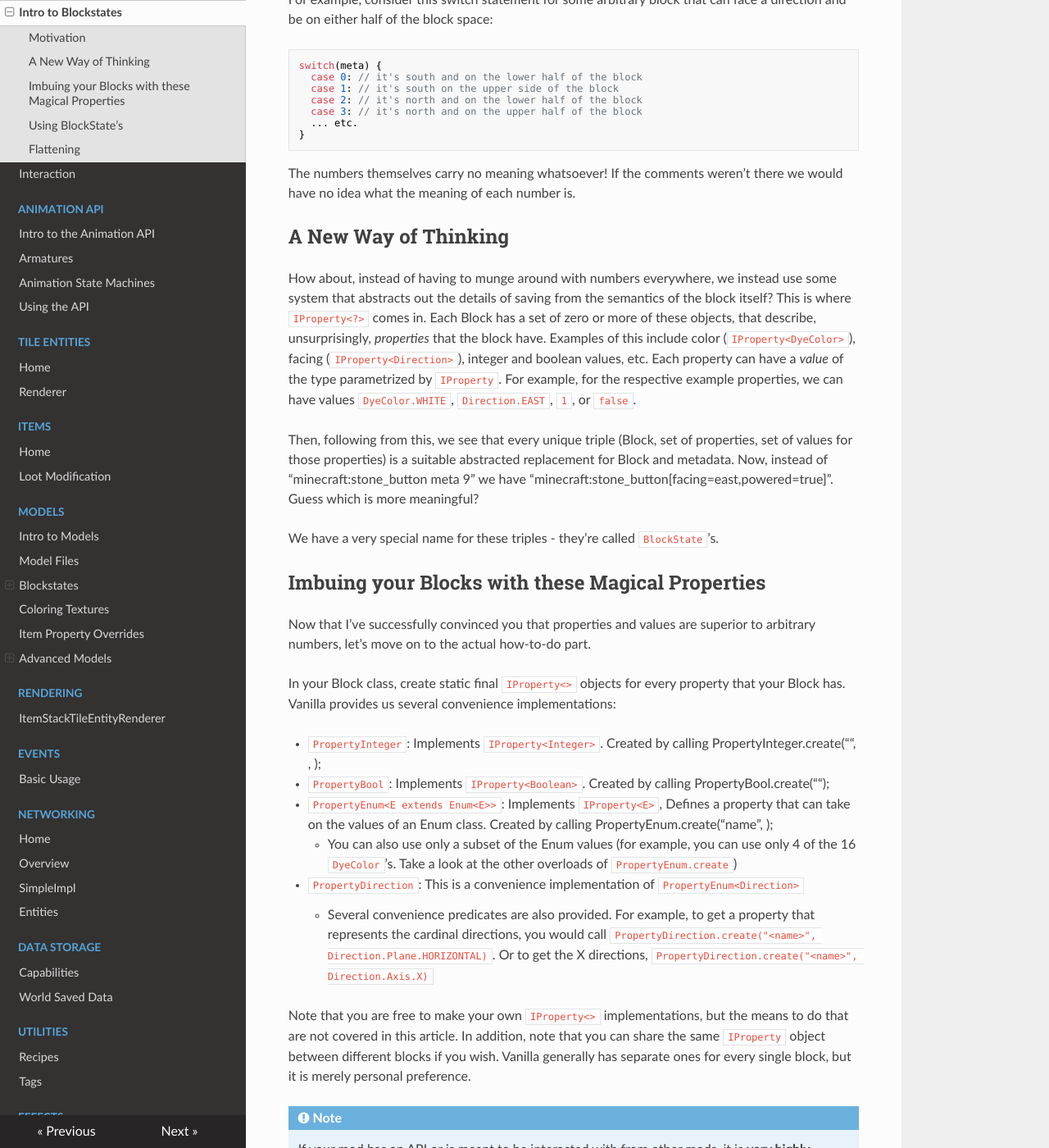
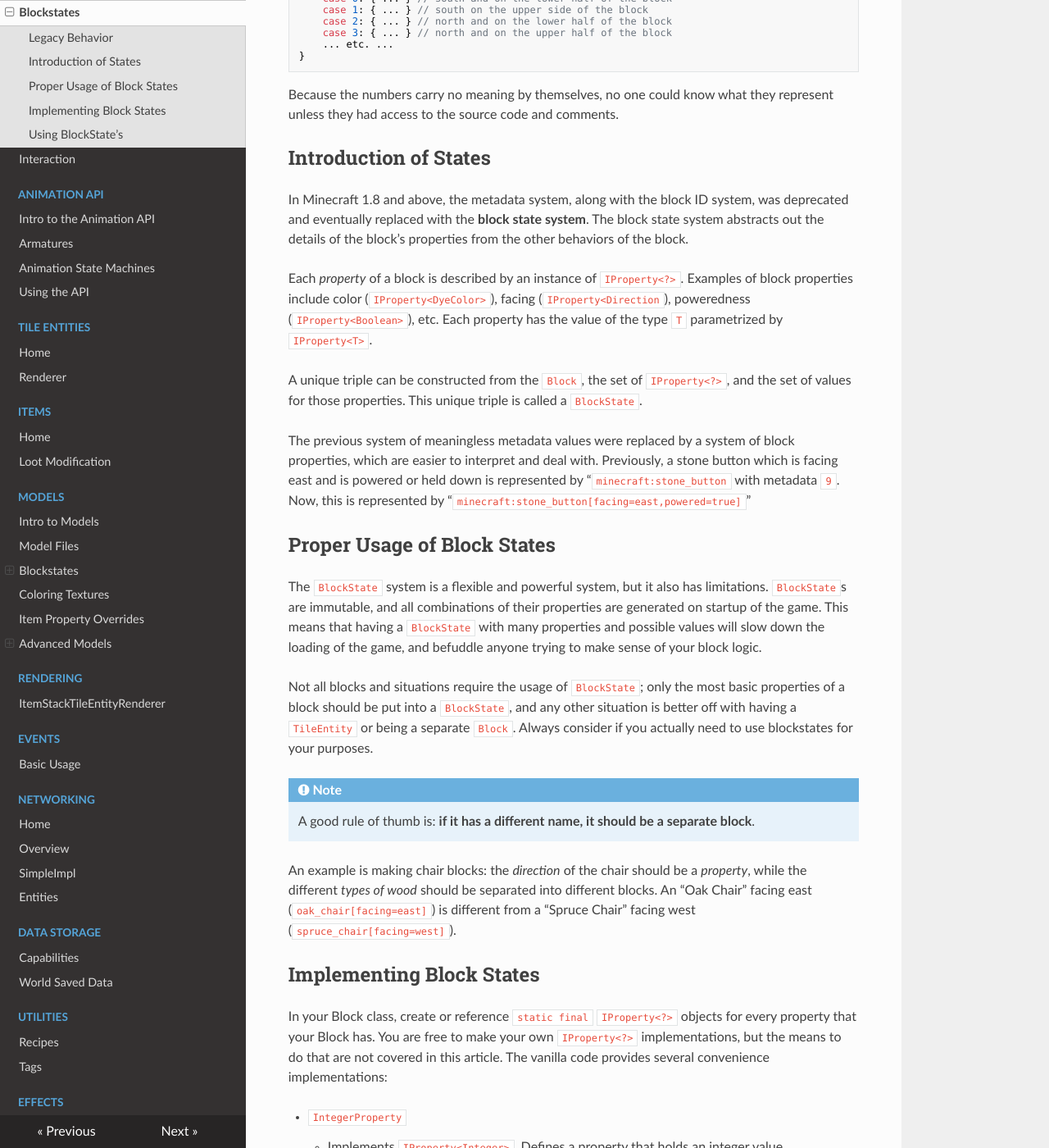
Before and after one commit to MinecraftForge/Documentation, an MkDocs documentation site: the page built from docs/blocks/states.md, in a window 1280 px wide and 1400 px high, scrolled down 468 px. Shown: the whole window at 82% size. Built offline with MkDocs 1.6.1, drawn with Linux system fonts in a browser that asks for light colours; nearby versions of some CDN libraries; some of the changed text lies outside the part shown.

Commit message:
Rewrite the docs for Block States (#288)
* Rewrite the docs for Block States

* Remove unneeded word

* Change to javadoc convention

* Integrate suggestions from review

````diff
--- a/docs/blocks/states.md
+++ b/docs/blocks/states.md
@@ -1,82 +1,95 @@
 Block States
 ============
 
-Please read **all** of this guide before starting to code. Your understanding will be more comprehensive and correct than if you just picked parts out.
-This guide is designed for an entry level introduction to Block States. You might notice some simplifying assumptions I've made below. They are intentional and are meant to avoid overloading beginners with information they may not immediately need.
+Legacy Behavior
+---------------------------------------
 
-Motivation
-----------
+In Minecraft 1.7 and previous versions, blocks which need to store placement or state data that did not have TileEntities used **metadata**. Metadata was an extra number stored with the block, allowing different rotations, facings, or even completely separate behaviors within a block.
 
-In Minecraft 1.8 and above, direct manipulation of blocks and metadata values have been abstracted away into what is known as blockstates.
-The premise of the system is to remove the usage and manipulation of raw metadata numbers, which are nondescript and carry no meaning.
-
-For example, consider this switch statement for some arbitrary block that can face a direction and be on either half of the block space:
+However, the metadata system was confusing and limited, since it was stored as only a number alongside the block ID, and had no meaning except what was commented in the code. For example, to implement a block that can face a direction and be on either the upper or lower half of a block space (such as a stair):
 
 ```Java
-switch(meta) {
-  case 0: // it's south and on the lower half of the block
-  case 1: // it's south on the upper side of the block
-  case 2: // it's north and on the lower half of the block
-  case 3: // it's north and on the upper half of the block
-  ... etc.
+switch (meta) {
+    case 0: { ... } // south and on the lower half of the block
+    case 1: { ... } // south on the upper side of the block
+    case 2: { ... } // north and on the lower half of the block
+    case 3: { ... } // north and on the upper half of the block
+    ... etc. ...
 }
 ```
 
-The numbers themselves carry no meaning whatsoever! If the comments weren't there we would have no idea what the meaning of each number is.
+Because the numbers carry no meaning by themselves, no one could know what they represent unless they had access to the source code and comments.
 
-A New Way of Thinking
----------------------
+Introduction of States
+---------------------------------------
 
-How about, instead of having to munge around with numbers everywhere, we instead use some system that abstracts out the details of saving from the semantics of the block itself?
-This is where `IProperty<?>` comes in. Each Block has a set of zero or more of these objects, that describe, unsurprisingly, *properties* that the block have. Examples of this include color (`IProperty<DyeColor>`), facing (`IProperty<Direction>`), integer and boolean values, etc. Each property can have a *value* of the type parametrized by `IProperty`. For example, for the respective example properties, we can have values `DyeColor.WHITE`, `Direction.EAST`, `1`, or `false`.
+In Minecraft 1.8 and above, the metadata system, along with the block ID system, was deprecated and eventually replaced with the **block state system**. The block state system abstracts out the details of the block's properties from the other behaviors of the block.
 
-Then, following from this, we see that every unique triple (Block, set of properties, set of values for those properties) is a suitable abstracted replacement for Block and metadata. Now, instead of "minecraft:stone_button meta 9" we have "minecraft:stone_button[facing=east,powered=true]". Guess which is more meaningful?
+Each *property* of a block is described by an instance of `IProperty<?>`. Examples of block properties include color (`IProperty<DyeColor>`), facing (`IProperty<Direction`), poweredness (`IProperty<Boolean>`), etc. Each property has the value of the type `T` parametrized by `IProperty<T>`.
 
-We have a very special name for these triples - they're called `BlockState`'s.
+A unique triple can be constructed from the `Block`, the set of `IProperty<?>`, and the set of values for those properties. This unique triple is called a `BlockState`.
 
-Imbuing your Blocks with these Magical Properties
--------------------------------------------------
+The previous system of meaningless metadata values were replaced by a system of block properties, which are easier to interpret and deal with. Previously, a stone button which is facing east and is powered or held down is represented by "`minecraft:stone_button` with metadata `9`. Now, this is represented by "`minecraft:stone_button[facing=east,powered=true]`"
 
-Now that I've successfully convinced you that properties and values are superior to arbitrary numbers, let's move on to the actual how-to-do part.
+Proper Usage of Block States
+---------------------------------------
 
-In your Block class, create static final `IProperty<>` objects for every property that your Block has. Vanilla provides us several convenience implementations:
+The `BlockState` system is a flexible and powerful system, but it also has limitations. `BlockState`s are immutable, and all combinations of their properties are generated on startup of the game. This means that having a `BlockState` with many properties and possible values will slow down the loading of the game, and befuddle anyone trying to make sense of your block logic.
 
-  * `PropertyInteger`: Implements `IProperty<Integer>`. Created by calling PropertyInteger.create("<name>", <min>, <max>);
-  * `PropertyBool`: Implements `IProperty<Boolean>`. Created by calling PropertyBool.create("<name>");
-  * `PropertyEnum<E extends Enum<E>>`: Implements `IProperty<E>`, Defines a property that can take on the values of an Enum class. Created by calling PropertyEnum.create("name", <enum_class>);
-    * You can also use only a subset of the Enum values (for example, you can use only 4 of the 16 `DyeColor`'s. Take a look at the other overloads of `PropertyEnum.create`)
-  * `PropertyDirection`: This is a convenience implementation of `PropertyEnum<Direction>`
-    * Several convenience predicates are also provided. For example, to get a property that represents the cardinal directions, you would call `PropertyDirection.create("<name>", Direction.Plane.HORIZONTAL)`. Or to get the X directions, `PropertyDirection.create("<name>", Direction.Axis.X)`
-
-Note that you are free to make your own `IProperty<>` implementations, but the means to do that are not covered in this article.
-In addition, note that you can share the same `IProperty` object between different blocks if you wish. Vanilla generally has separate ones for every single block, but it is merely personal preference.
+Not all blocks and situations require the usage of `BlockState`; only the most basic properties of a block should be put into a `BlockState`, and any other situation is better off with having a `TileEntity` or being a separate `Block`. Always consider if you actually need to use blockstates for your purposes.
 
 !!! Note
-    If your mod has an API or is meant to be interacted with from other mods, it is **very highly** recommended that you instead place your `IProperty`'s (and any classes used as values) in your API. That way, people can use properties and values to set your blocks in the world instead of having to suffer with arbitrary numbers like you used to.
+    A good rule of thumb is: **if it has a different name, it should be a separate block**.
 
-After you've created your `IProperty<>` objects, override `fillStateContainer` in your Block class. In that method, simply write `builder.add(...);`. Pass every `IProperty` you want the block to have.
+An example is making chair blocks: the *direction* of the chair should be a *property*, while the different *types of wood* should be separated into different blocks.
+An "Oak Chair" facing east (`oak_chair[facing=east]`) is different from a "Spruce Chair" facing west (`spruce_chair[facing=west]`).
 
-Every block will also have a "default" state that is automatically chosen for you. You can overwrite this "default" by overwriting the `getDefaultState()` method. More importantly, when your block is placed it will become this "default" state. However if you wish to customise which `BlockState` is placed when you your block is placed you can overwrite `getStateForPlacement()`. This can be used to for example set the direction of your block depending on where the player is standing when they place it.
+Implementing Block States
+---------------------------------------
 
-`BlockState`'s are immutable and pregenerated, this means calling `BlockState.with(<PROPERTY>, <NEW_VALUE>)` will simply go to the `BlockState`/`StateContainer` and request the BlockState with the set of values you want, instead of constructing a new `BlockState`.
+In your Block class, create or reference `static final` `IProperty<?>` objects for every property that your Block has. You are free to make your own `IProperty<?>` implementations, but the means to do that are not covered in this article. The vanilla code provides several convenience implementations:
 
-It follows very easily from this that since basic `BlockState`'s are generated into a fixed set at startup, you are able and encouraged to use reference comparison (==) to check if they are equal!
+  * `IntegerProperty`
+    * Implements `IProperty<Integer>`. Defines a property that holds an integer value.
+    * Created by calling `IntegerProperty.create(String propertyName, int minimum, int maximum)`.
+  * `BooleanProperty`
+    * Implements `IProperty<Boolean>`. Defines a property that holds a `true` or `false` value.
+    * Created by calling `BooleanProperty.create(String propertyName)`.
+  * `EnumProperty<E extends Enum<E>>`
+    * Implements `IProperty<E>`. Defines a property that can take on the values of an Enum class.
+    * Created by calling `EnumProperty.create(String propertyName, Class<E> enumClass)`.
+    * It is also possible to use only a subset of the Enum values (e.g. 4 out of 16 `DyeColor`s). See the overloads of `EnumProperty.create`.
+  * `DirectionProperty`
+    * This is a convenience implementation of `EnumProperty<Direction>`
+    * Several convenience predicates are also provided. For example, to get a property that represents the cardinal directions, call `DirectionProperty.create("<name>", Direction.Plane.HORIZONTAL)`; to get the X directions, `DirectionProperty.create("<name>", Direction.Axis.X)`
 
+The class `BlockStateProperties` contains shared vanilla properties which should be used or referenced whenever possible, in place of creating your own properties.
+
+When you have your desired `IProperty<>` objects, override `Block#fillStateContainer(StateContainer.Builder)` in your Block class. In that method, call `StateContainer.Builder#add(...);`  with the parameters as every `IProperty<?>` you wish the block to have.
+
+Every block will also have a "default" state that is automatically chosen for you. You can change this "default" state by calling the `Block#setDefaultState(BlockState)` method from your constructor. When your block is placed it will become this "default" state. An example from `DoorBlock`:
+
+```Java
+this.setDefaultState(
+    this.stateContainer.getBaseState()
+        .with(FACING, Direction.NORTH)
+        .with(OPEN, false)
+        .with(HINGE, DoorHingeSide.LEFT)
+        .with(POWERED, false)
+        .with(HALF, DoubleBlockHalf.LOWER)
+);
+```
+
+If you wish to change what `BlockState` is used when placing your block, you can overwrite `Block#getStateForPlacement(BlockItemUseContext)`. This can be used to, for example, set the direction of your block depending on where the player is standing when they place it.
+
+Because `BlockState`s are immutable, and all combinations of their properties are generated on startup of the game, calling `BlockState#with(IProperty<T>, T)` will simply go to the `Block`'s `StateContainer` and request the `BlockState` with the set of values you want.
+
+Because all possible `BlockState`s are generated at startup, you are free and encouraged to use the reference equality operator (`==`) to check if two `BlockState`s are equal.
 
 Using `BlockState`'s
 ---------------------
 
-`BlockState`, as we know now, is a powerful object. You can get the value of a property by calling `get(<PROPERTY>)`, passing it the `IProperty<>` you want to test.
-If you want to get an `BlockState` with a different set of values, simply call `with(<PROPERTY>, <NEW_VALUE>)` as mentioned above. This will return another of the pregenerated `BlockState`'s with the values you requested.
+You can get the value of a property by calling `BlockState#get(IProperty<?>)`, passing it the property you want to get the value of.
+If you want to get a `BlockState` with a different set of values, simply call `BlockState#with(IProperty<T>, T)` with the property and its value.
 
-You can get and put `BlockState`'s in the world using `setBlockState()` and `getBlockState()`.
-
-
-Flattening
-----------
-As of Minecraft 1.13 metadata values have also been removed, instead of creating blocks with many blockstates to set its properties it is now preferred to simply make more blocks. Do you have a new wooden object that should have a variant for every wood type? In the past you'd have used blockstates for this, but now it is preferred to create separate blocks for each wood type.
-
-A good rule of thumb is: if it has a different name, it should be a different block/item.
-
-So consider whether or not you actually need to use blockstates or whether it's better to have separate blocks.
-Take flower pots as an example: you might think the plant in the flower pot would be stored in a blockstate, but it's not! Each plant has its own flower pot block.
+You can get and place `BlockState`'s in the world using `World#setBlockState(BlockPos, BlockState)` and `World#getBlockState(BlockState)`. If you are placing a `Block`, call `Block#getDefaultState()` to get the "default" state, and use subsequent calls to `BlockState#with(IProperty<T>, T)` as stated above to achieve the desired state.
--- a/mkdocs.yml
+++ b/mkdocs.yml
@@ -15,7 +15,7 @@ nav:
     - Internationalization and localization: 'concepts/internationalization.md'
   - Blocks:
     - Home: 'blocks/blocks.md'
-    - Intro to Blockstates: 'blocks/states.md'
+    - Blockstates: 'blocks/states.md'
     - Interaction: 'blocks/interaction.md'
   - Animation API:
     - Intro to the Animation API: 'animation/intro.md'
````
